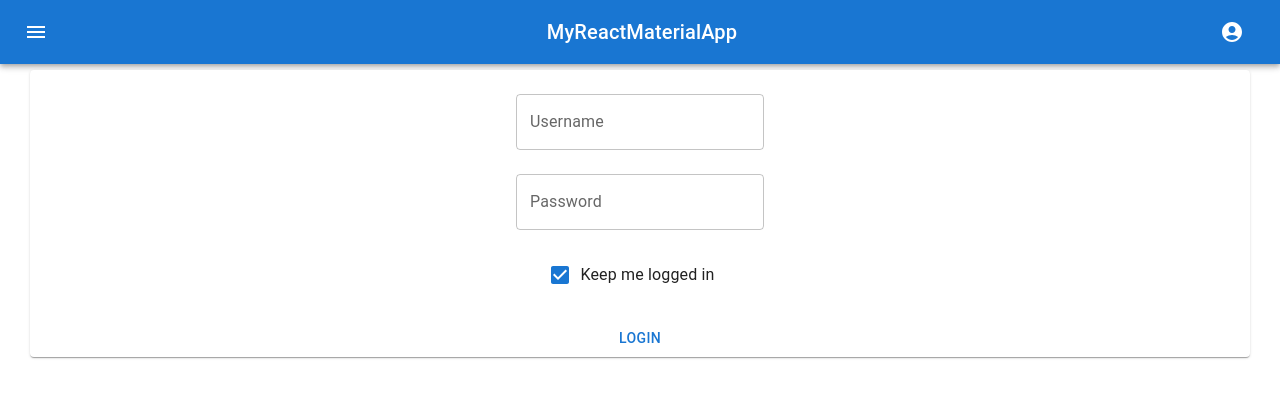
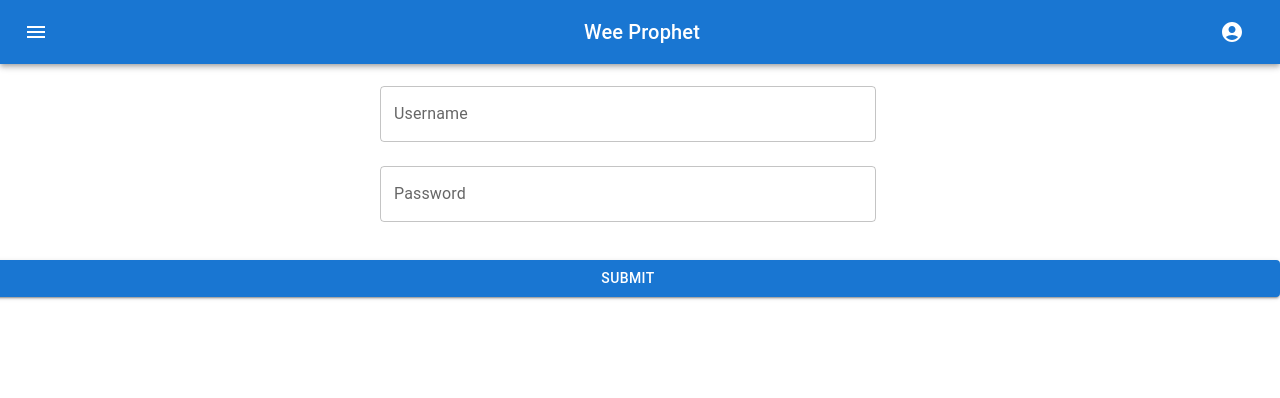
Before and after one commit to forthe94/wee_prophet, a React (Create React App) app in the folder frontend/: page /login in a window 1280 px wide. Shown: the top 398 px of the page. Built offline with nearby package versions, Linux system fonts and the light colour scheme.

Commit message:
login and register work

```diff
--- a/frontend/src/App.css
+++ b/frontend/src/App.css
@@ -16,7 +16,7 @@
 }
 
 .App-header {
-  background-color: bisque;
+  background-color: #61dafb;
   min-height: 100vh;
   display: flex;
   flex-direction: column;
@@ -40,5 +40,5 @@
 }
 
 input {
-  color: white !important;
+  color: black !important;
 }
--- a/frontend/src/App.js
+++ b/frontend/src/App.js
@@ -4,6 +4,7 @@ import Header from './Components/Header.js';import axios from "axios";
 import RegistrationForm from "./Components/RegistrationForm";
 import {BrowserRouter as Router, Route, Routes} from "react-router-dom";
 import LoginPage from "./Pages/login";
+
 
 
 function App() {
--- a/frontend/src/Components/Header.js
+++ b/frontend/src/Components/Header.js
@@ -103,7 +103,7 @@ export default function MenuAppBar() {
           </Menu>
 
           <Typography variant="h6" component="div" sx={{ flexGrow: 1 }}>
-            MyReactMaterialApp
+            Wee Prophet
           </Typography>
 
           {/* Right hand side */}
--- a/frontend/src/Components/RegistrationForm.js
+++ b/frontend/src/Components/RegistrationForm.js
@@ -1,5 +1,5 @@
-import React, { useState } from 'react';
-import {Button, TextField} from '@mui/material';
+import React, {useState} from 'react';
+import {Button, TextField, Grid} from '@mui/material';
 import axios from 'axios';
 
 const baseURL = 'http://localhost:8000';
@@ -25,7 +25,10 @@ export default function RegistrationForm() {
   const handleSubmit = (e) => {
     e.preventDefault();
     // send axios request to backend server
-    axios.post('/', formData)
+    axios.post('http://localhost:8000/auth/register', {
+      email: formData.email,
+      password: formData.password,
+    })
       .then(response => {
         console.log(response);
         // handle successful response
@@ -38,7 +41,15 @@ export default function RegistrationForm() {
 
   return (
     <form>
-      <div>
+      <Grid
+        container
+        spacing={3}
+        direction={'column'}
+        justify={'center'}
+        alignItems={'center'}
+      >
+        <div style={{padding: 30}}>
+
           <TextField
             label="Name"
             name="name"
@@ -87,6 +98,7 @@ export default function RegistrationForm() {
         >
           Submit
         </Button>
+      </Grid>
     </form>
   );
 }
--- a/frontend/src/Pages/login.js
+++ b/frontend/src/Pages/login.js
@@ -1,22 +1,49 @@
 import React from 'react';
 import {
-  Checkbox,
   Grid,
   TextField,
-  FormControlLabel,
-  Paper,
   Button
 } from '@mui/material';
+import {useState} from "react";
+import axios from "axios";
+
 const LoginPage = () => {
-  const [checked, setChecked] = React.useState(true);
+  const [formData, setFormData] = useState({
+    username: '',
+    password: '',
+  });
 
-  const handleChange = (event) => {
-    setChecked(event.target.checked);
-  };
+  const handleChange = (e) => {
+    setFormData({
+      ...formData,
+      [e.target.name]: e.target.value
+    });
+  }
+
+  const handleSubmit = (e) => {
+    e.preventDefault();
+    // send axios request to backend server
+    axios.post(
+      'http://localhost:8000/auth/jwt/login',
+      formData,
+      {
+        headers: {
+          'Content-Type': 'multipart/form-data',
+        },
+      },
+    )
+      .then(response => {
+        console.log(response);
+        // handle successful response
+      })
+      .catch(error => {
+        console.log(error);
+        // handle error
+      });
+  }
 
   return (
-    <div style={{ padding: 30 }}>
-      <Paper>
+    <form>
       <Grid
         container
         spacing={3}
@@ -24,31 +51,40 @@ const LoginPage = () => {
         justify={'center'}
         alignItems={'center'}
       >
-          <Grid item xs={12}>
-            <TextField label="Username"></TextField>
+        <div style={{padding: 30}}>
+
+          <TextField
+            label="Username"
+            name="username"
+            value={formData.username}
+            onChange={handleChange}
+            variant="outlined"
+            margin="normal"
+            fullWidth
+          />
+          <TextField
+            label="Password"
+            name="password"
+            type="password"
+            value={formData.password}
+            onChange={handleChange}
+            variant="outlined"
+            margin="normal"
+            fullWidth
+          />
+
+        </div>
+        <Button
+          variant="contained"
+          color="primary"
+          type="submit"
+          fullWidth
+          onClick={handleSubmit}
+        >
+          Submit
+        </Button>
       </Grid>
-          <Grid item xs={12}>
-            <TextField label="Password" type={'password'}></TextField>
-          </Grid>
-          <Grid item xs={12}>
-            <FormControlLabel
-              control={
-                <Checkbox
-                  checked={checked}
-                  onChange={handleChange}
-                  label={'Keep me logged in'}
-                  inputProps={{ 'aria-label': 'primary checkbox' }}
-                />
-              }
-              label="Keep me logged in"
-            />
-          </Grid>
-          <Grid item xs={12}>
-            <Button fullWidth> Login </Button>
-          </Grid>
-        </Grid>
-      </Paper>
-    </div>
+    </form>
   );
 };
 
```
Lines whose indentation alone changed are shown as unchanged.
